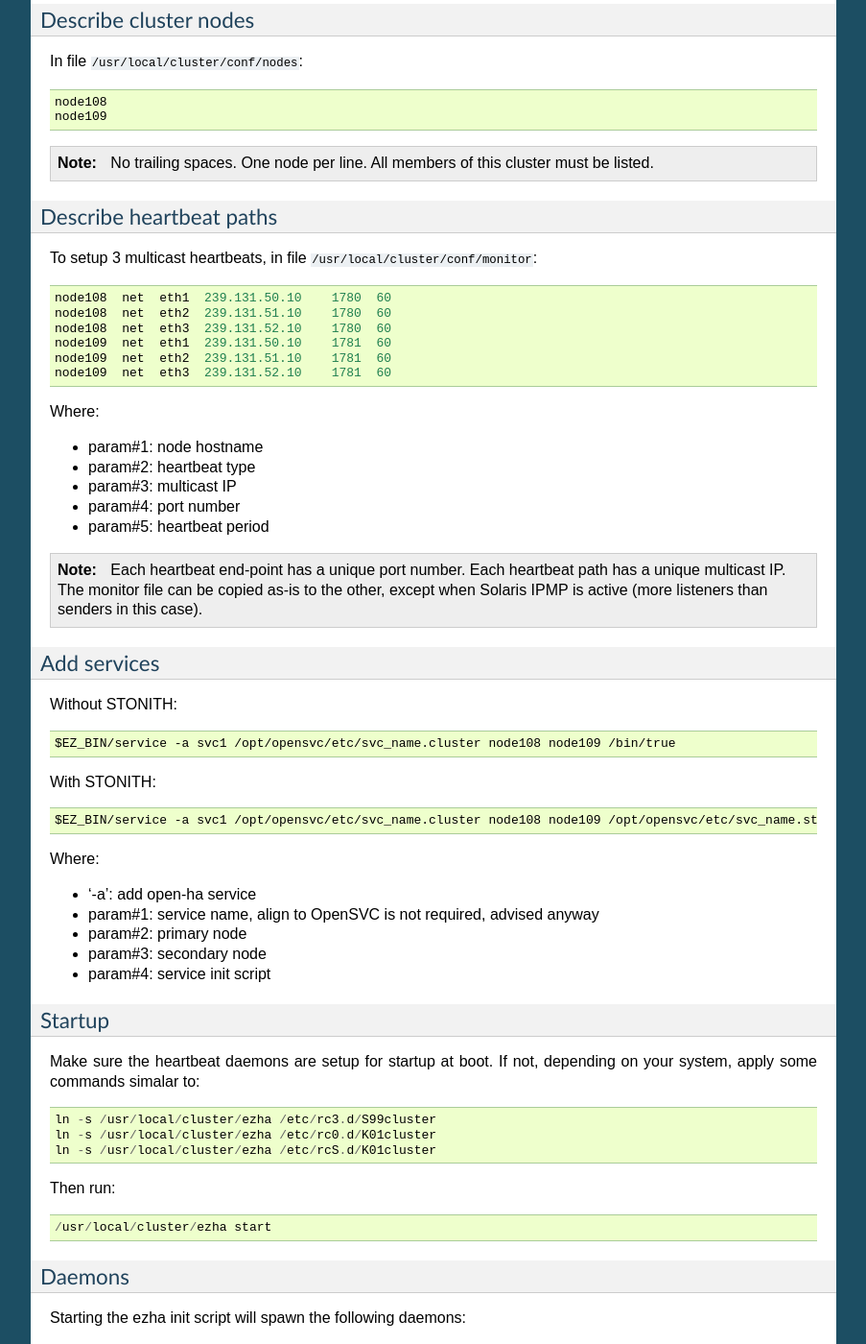
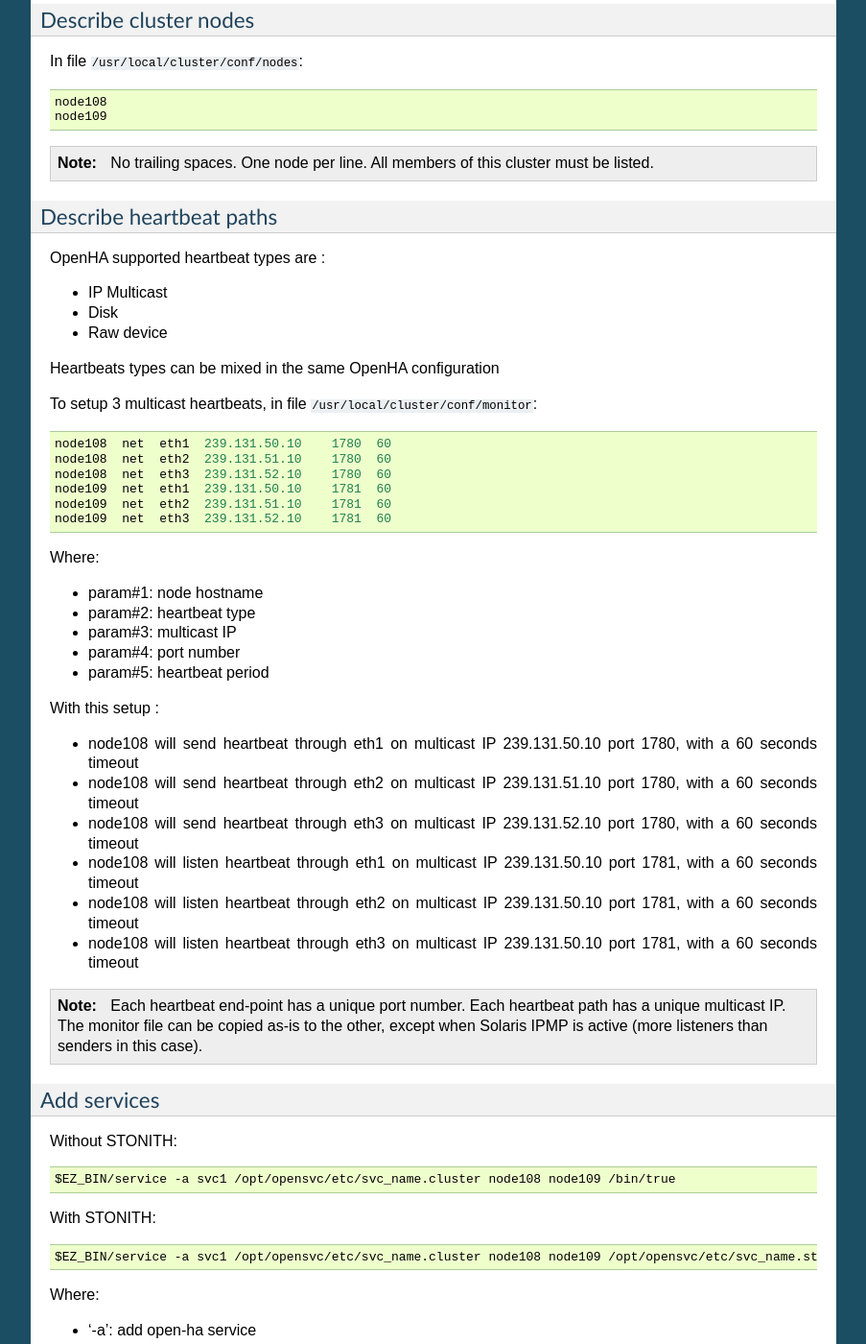
Before and after one commit to opensvc/docs.opensvc.com, a Sphinx documentation site: the page built from source/howto.ha.rst, in a window 1280 px wide and 1400 px high, scrolled down 1105 px. Shown: the whole window at 96% size, without its empty margins (198-1101 px from the left). Built offline with Sphinx 7.4.7, drawn with Linux system fonts in a browser that asks for light colours; some of the changed text lies outside the part shown.

Commit message:
HA doc complements

```diff
--- a/source/howto.ha.rst
+++ b/source/howto.ha.rst
@@ -72,6 +72,14 @@ In file :file:`/usr/local/cluster/conf/nodes`::
 Describe heartbeat paths
 ------------------------
 
+OpenHA supported heartbeat types are :
+
+- IP Multicast
+- Disk
+- Raw device
+
+Heartbeats types can be mixed in the same OpenHA configuration
+
 To setup 3 multicast heartbeats, in file :file:`/usr/local/cluster/conf/monitor`::
 
    node108  net  eth1  239.131.50.10    1780  60
@@ -88,6 +96,15 @@ Where:
 *   param#3: multicast IP
 *   param#4: port number
 *   param#5: heartbeat period
+
+With this setup :
+
+- node108 will send heartbeat through eth1 on multicast IP 239.131.50.10 port 1780, with a 60 seconds timeout
+- node108 will send heartbeat through eth2 on multicast IP 239.131.51.10 port 1780, with a 60 seconds timeout
+- node108 will send heartbeat through eth3 on multicast IP 239.131.52.10 port 1780, with a 60 seconds timeout
+- node108 will listen heartbeat through eth1 on multicast IP 239.131.50.10 port 1781, with a 60 seconds timeout
+- node108 will listen heartbeat through eth2 on multicast IP 239.131.50.10 port 1781, with a 60 seconds timeout
+- node108 will listen heartbeat through eth3 on multicast IP 239.131.50.10 port 1781, with a 60 seconds timeout
 
 .. note::
 
```
Also changed, not shown: other parts of source/howto.ha.rst (+2 -2 lines).
